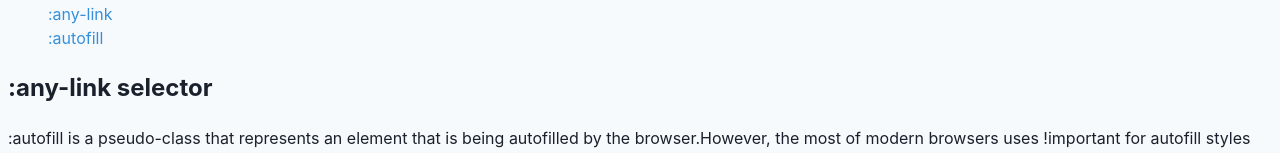
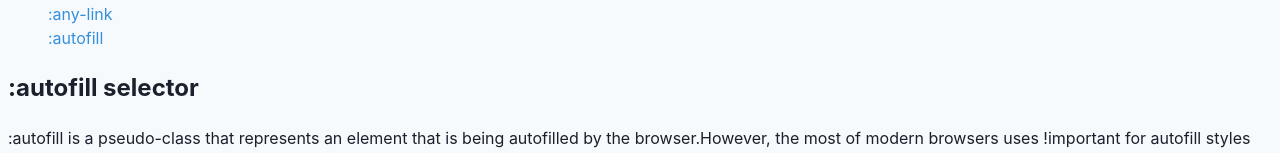
Before and after one commit to kenjiwilkins/html-playground, a React (Vite) app: page /css-styles/autofill in a window 1280 px wide. Shown: the part 174-327 px from the top of the page. Built offline with nearby package versions, Linux system fonts and the light colour scheme.

Commit message:
fix typo

```diff
--- a/src/views/css-styles/Autofill.jsx
+++ b/src/views/css-styles/Autofill.jsx
@@ -3,7 +3,7 @@ import { Container, Card } from "../../components";
 function Autofill() {
   return (
     <div>
-      <Container title=":any-link selector">
+      <Container title=":autofill selector">
         <Card>
           <p className="flex flex-col gap-2">
             <span>
```
